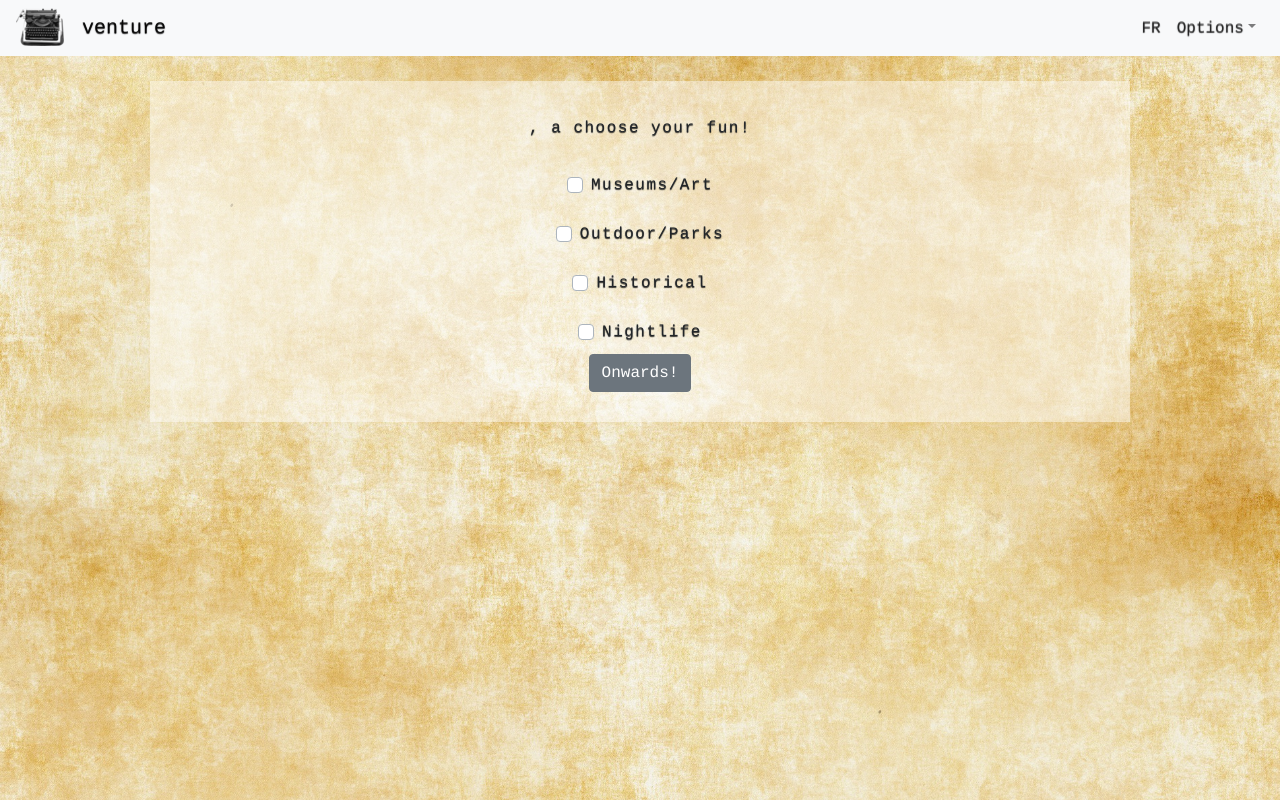
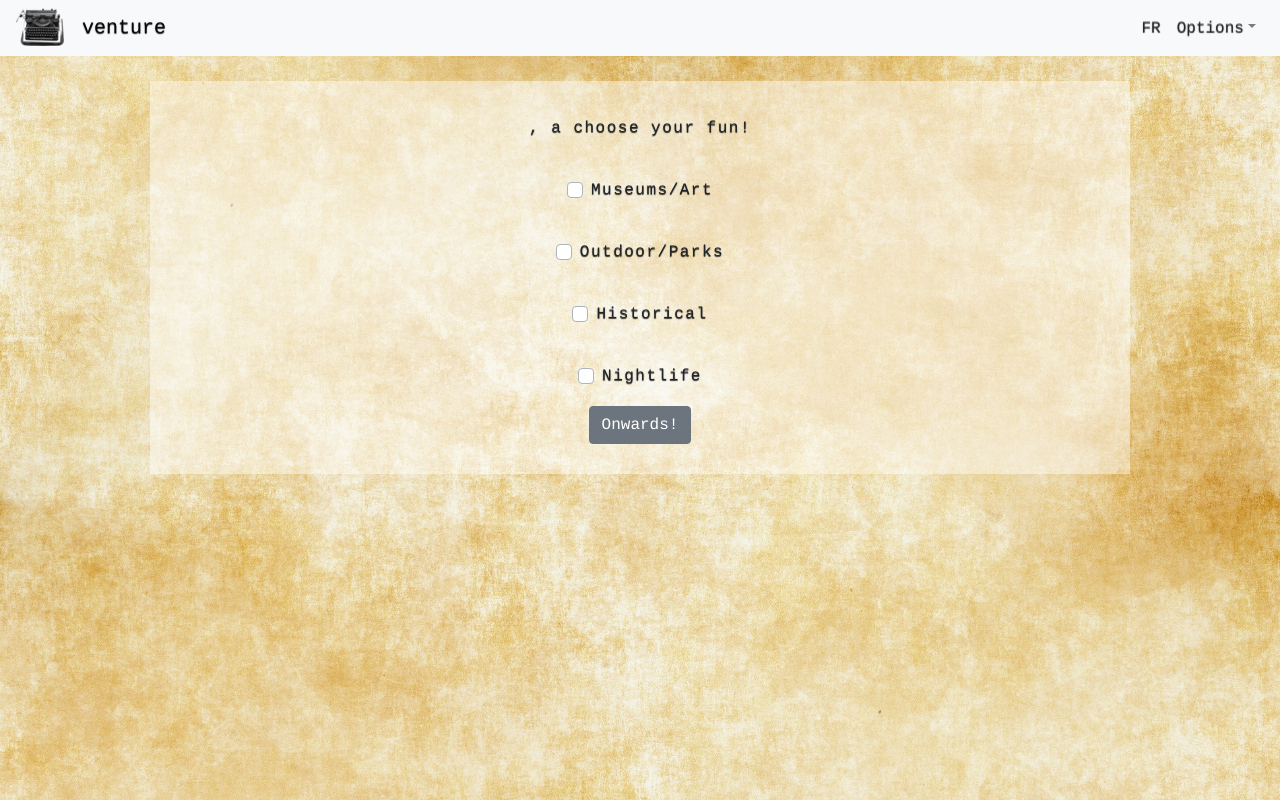
Before and after one commit to girlslearningcodeyul/frontend-venture, a React (Create React App) app: page /fun in a window 1280 px wide. Built offline with nearby package versions, Linux system fonts and the light colour scheme.

Commit message:
added checks on food and fun

```diff
--- a/src/App.js
+++ b/src/App.js
@@ -28,6 +28,7 @@ class App extends Component {
   setSession = (sessionId) => {
     this.setState({ sessionId })
   }
+
   toggleLanguage = () => {
     this.setState({
         english: !this.state.english
--- a/src/Fun.js
+++ b/src/Fun.js
@@ -29,6 +29,7 @@ class Content extends Component {
             isOpen: false,
             username: "",
             modalOpen: false,
+            isValid: true
         }
     }
 
@@ -45,7 +46,16 @@ class Content extends Component {
     }
 
     handleFun = () => {
+
+        if (this.props.bars || this.props.museums || this.props.historical || this.props.parks) {
             this.props.historyPush('/price') // THIS IS THE KEY LINE
+        }
+
+        else {
+            this.setState({ isValid: false })
+        }
+
+
     }
 
     render() {
@@ -64,7 +74,7 @@ class Content extends Component {
                         <NavbarToggler onClick={this.toggle} />
                         <Collapse isOpen={this.state.isOpen} navbar>
                             <Nav className="ml-auto" navbar>
-                                <NavItem><NavLink onClick={this.props.toggleLanguage} style={{cursor:'pointer'}}>FR</NavLink></NavItem>
+                                <NavItem><NavLink onClick={this.props.toggleLanguage} style={{ cursor: 'pointer' }}>FR</NavLink></NavItem>
                                 <UncontrolledDropdown nav inNavbar>
                                     <DropdownToggle nav caret>Options</DropdownToggle>
                                     <DropdownMenu right>
@@ -81,27 +91,38 @@ class Content extends Component {
                         <Col sm="12" md={{ size: 8, offset: 2 }}>
                             <Label>{this.props.username}, a choose your fun!</Label>
                         </Col>
+                        <div>
+                            {!this.state.isValid && <div>Please, select at least one</div>}
                             <Col sm="12" md={{ size: 8, offset: 2 }}>
-                            <Label check><CustomInput type="checkbox"
+                                <Label className={!this.state.isValid && "formError"}>
+                                    <CustomInput type="checkbox"
                                         onChange={() => this.props.toggleState("museums")}
-                                id="a" label="Museums/Art" /></Label>
+                                        id="a" label="Museums/Art" />
+                                </Label>
                             </Col>
                             <Col sm="12" md={{ size: 8, offset: 2 }}>
-                            <Label check><CustomInput type="checkbox"
+                                <Label className={!this.state.isValid && "formError"}>
+                                    <CustomInput type="checkbox"
                                         onChange={() => this.props.toggleState("parks")}
-                                id="b" label="Outdoor/Parks" /></Label>
+                                        id="b" label="Outdoor/Parks" />
+                                </Label>
                             </Col>
                             <Col sm="12" md={{ size: 8, offset: 2 }}>
-                            <Label check><CustomInput type="checkbox"
+                                <Label className={!this.state.isValid && "formError"}>
+                                    <CustomInput type="checkbox"
                                         onChange={() => this.props.toggleState("historical")}
-                                id="d" label="Historical" /></Label>
+                                        id="d" label="Historical" />
+                                </Label>
                             </Col>
                             <Col sm="12" md={{ size: 8, offset: 2 }}>
-                            <Label check><CustomInput type="checkbox"
+                                <Label className={!this.state.isValid && "formError"}>
+                                    <CustomInput type="checkbox"
                                         value={this.props.bars ? this.props.bars : ""}
                                         onChange={this.props.setBars}
-                                id="c" label="Nightlife" /></Label>
+                                        id="c" label="Nightlife" />
+                                </Label>
                             </Col>
+                        </div>
 
                         <Col sm="12" md={{ size: 8, offset: 2 }}>
                             <Button onClick={this.handleFun} >Onwards!</Button>
@@ -124,7 +145,7 @@ class Content extends Component {
                         <NavbarToggler onClick={this.toggle} />
                         <Collapse isOpen={this.state.isOpen} navbar>
                             <Nav className="ml-auto" navbar>
-                                <NavItem><NavLink onClick={this.props.toggleLanguage} style={{cursor:'pointer'}}>EN</NavLink></NavItem>
+                                <NavItem><NavLink onClick={this.props.toggleLanguage} style={{ cursor: 'pointer' }}>EN</NavLink></NavItem>
                                 <UncontrolledDropdown nav inNavbar>
                                     <DropdownToggle nav caret>Options</DropdownToggle>
                                     <DropdownMenu right>
@@ -141,28 +162,38 @@ class Content extends Component {
                         <Col sm="12" md={{ size: 8, offset: 2 }}>
                             <Label>{this.props.username}, choisis ton fun!</Label>
                         </Col>
+                        <div>
+                            {!this.state.isValid && <div>Please, select at least one</div>}
                             <Col sm="12" md={{ size: 8, offset: 2 }}>
-                            <Label check><CustomInput type="checkbox"
+                                <Label className={!this.state.isValid && "formError"}>
+                                    <CustomInput type="checkbox"
                                         onChange={() => this.props.toggleState("museums")}
-                                id="a" label="Musée/Art" /></Label>
+                                        id="a" label="Musée/Art" />
+                                </Label>
                             </Col>
                             <Col sm="12" md={{ size: 8, offset: 2 }}>
-                            <Label check><CustomInput type="checkbox"
+                                <Label className={!this.state.isValid && "formError"}>
+                                    <CustomInput type="checkbox"
                                         onChange={() => this.props.toggleState("parks")}
-                                id="b" label="Parc/ Activite extérieure" /></Label>
+                                        id="b" label="Parc/ Activite extérieure" />
+                                </Label>
                             </Col>
                             <Col sm="12" md={{ size: 8, offset: 2 }}>
-                            <Label check><CustomInput type="checkbox"
+                                <Label className={!this.state.isValid && "formError"}>
+                                    <CustomInput type="checkbox"
                                         onChange={() => this.props.toggleState("historical")}
-                                id="d" label="Historique" /></Label>
+                                        id="d" label="Historique" />
+                                </Label>
                             </Col>
                             <Col sm="12" md={{ size: 8, offset: 2 }}>
-                            <Label check><CustomInput type="checkbox"
+                                <Label className={!this.state.isValid && "formError"}>
+                                    <CustomInput type="checkbox"
                                         value={this.props.bars ? this.props.bars : ""}
                                         onChange={this.props.setBars}
-                                id="c" label="Vie de nuit" /></Label>
+                                        id="c" label="Vie de nuit" />
+                                </Label>
                             </Col>
-
+                        </div>
                         <Col sm="12" md={{ size: 8, offset: 2 }}>
                             <Button onClick={this.handleFun} >Continuer!</Button>
                         </Col>
@@ -170,7 +201,6 @@ class Content extends Component {
                 </div>
             );
         }
-
     }
 }
 
--- a/src/Preferences.js
+++ b/src/Preferences.js
@@ -200,7 +200,7 @@ class Preferences extends Component {
 
     setUsername = (username) => {
         this.setState({ username }) //is equivalent to username: username
-      }
+    }
 
     handleSubmit = () => {
         let body = JSON.stringify({ //sending this to the backend and names have to match
@@ -241,6 +241,44 @@ class Preferences extends Component {
     }
 
     //rendering
+
+    renderIntro = (routeProps) => {
+        return <Intro
+            toggleLanguage={this.toggleLanguage}
+            english={this.props.english}
+            setUsername={this.setUsername}
+            historyPush={routeProps.history.push}
+            setRandomAdventure={this.setRandomAdventure}
+        />
+    }
+
+    renderFood = (routeProps) => {
+        console.log(this.state.hungry)
+        return <Food
+            setHungry={this.setHungry}
+            hungry={this.state.hungry}
+            setFood={this.setFood}
+            foods={this.state.foods}
+            username={this.props.username}
+            historyPush={routeProps.history.push}
+            toggleLanguage={this.props.toggleLanguage}
+            english={this.props.english} />;
+    }
+
+    renderFun = (routeProps) => {
+        return <Fun
+            toggleState={this.toggleState}
+            bars={this.state.bars}
+            historical={this.state.historical}
+            museums={this.state.museums}
+            parks={this.state.parks}
+            setBars={this.setBars}
+            username={this.props.username}
+            historyPush={routeProps.history.push}
+            toggleLanguage={this.props.toggleLanguage}
+            english={this.props.english} />;
+    }
+
     renderPrice = (routeProps) => {
         return <Price
             handleSubmit={this.handleSubmit}
@@ -250,32 +288,7 @@ class Preferences extends Component {
             username={this.props.username}
             historyPush={routeProps.history.push}
             toggleLanguage={this.props.toggleLanguage}
-            english = {this.props.english} />;
-    }
-
-    renderFood = (routeProps) => {
-        console.log (this.state.hungry)
-        return <Food
-            setHungry={this.setHungry}
-            hungry={this.state.hungry}
-            setFood={this.setFood}
-            foods={this.state.foods}
-            username={this.props.username}
-            historyPush={routeProps.history.push}
-            toggleLanguage={this.props.toggleLanguage}
-            english = {this.props.english}/>;
-
-    }
-
-    renderFun = (routeProps) => {
-        return <Fun
-            toggleState={this.toggleState}
-            bars={this.state.bars}
-            setBars={this.setBars}
-            username={this.props.username}
-            historyPush={routeProps.history.push}
-            toggleLanguage={this.props.toggleLanguage}
-            english = {this.props.english} />;
+            english={this.props.english} />;
     }
 
     renderChoices = (routeProps) => {
@@ -286,18 +299,8 @@ class Preferences extends Component {
             firstInterest={this.state.firstInterest}
             secondInterest={this.state.secondInterest}
             toggleLanguage={this.props.toggleLanguage}
-            english = {this.props.english} />;
+            english={this.props.english} />;
     }
-
-    renderIntro = (routeProps) => {
-        return <Intro
-          toggleLanguage={this.toggleLanguage}
-          english = {this.props.english}
-          setUsername={this.setUsername}
-          historyPush={routeProps.history.push}
-          setRandomAdventure={this.setRandomAdventure}
-          />
-      }
 
     renderMap = (routeProps) => {
         //console.log(routeProps)
```
Also changed, not shown: src/Food.js (+6 -10 lines). Lines whose indentation alone changed are shown as unchanged.
